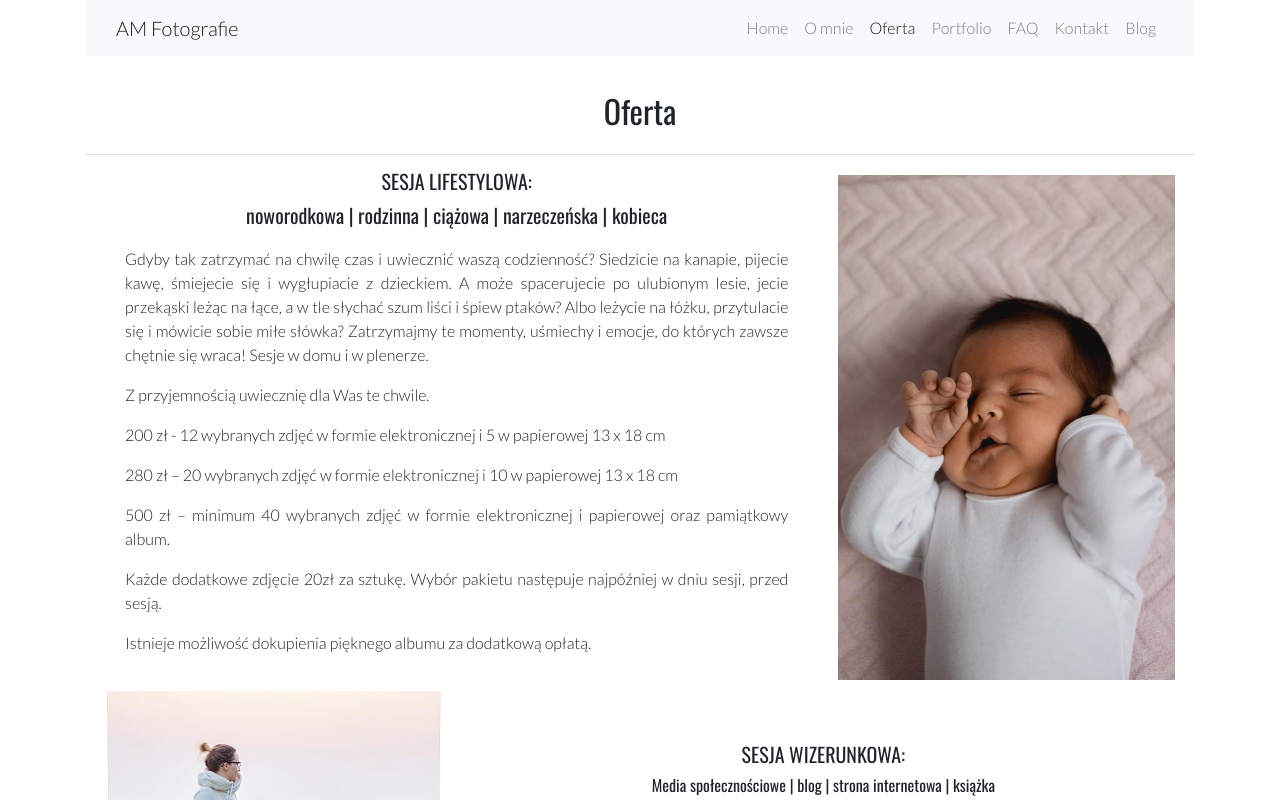
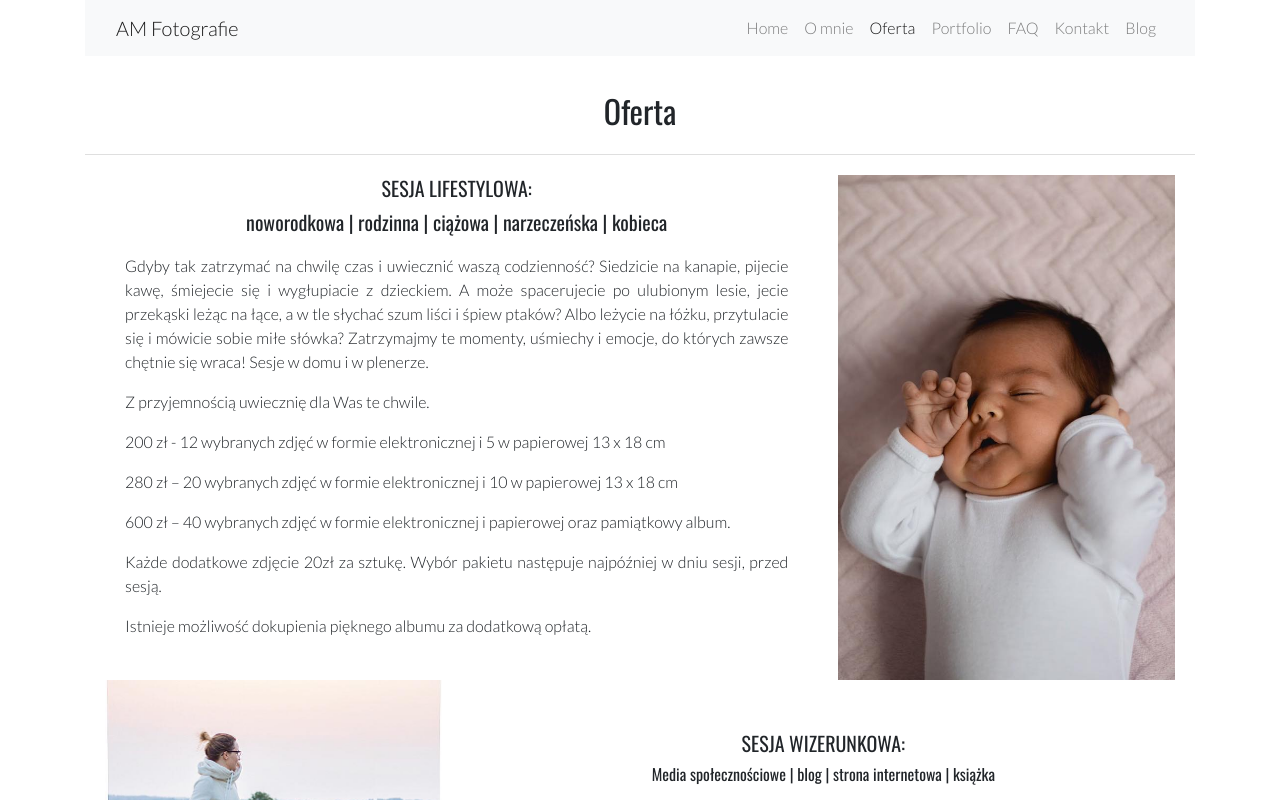
Before and after one commit to MarcinMatejko/foto, an Angular app: page /offer in a window 1280 px wide. Shown: the top 800 px of the page. Built offline with nearby package versions, Linux system fonts and the light colour scheme.

Commit message:
changed price and description in offer

```diff
--- a/src/app/components/offer/offer.component.html
+++ b/src/app/components/offer/offer.component.html
@@ -31,7 +31,7 @@
             papierowej 13 x 18 cm
           </p>
           <p>
-            500 zł – minimum 40 wybranych zdjęć w formie elektronicznej i
+            600 zł – 40 wybranych zdjęć w formie elektronicznej i
             papierowej oraz pamiątkowy album.
           </p>
           <p>
```
